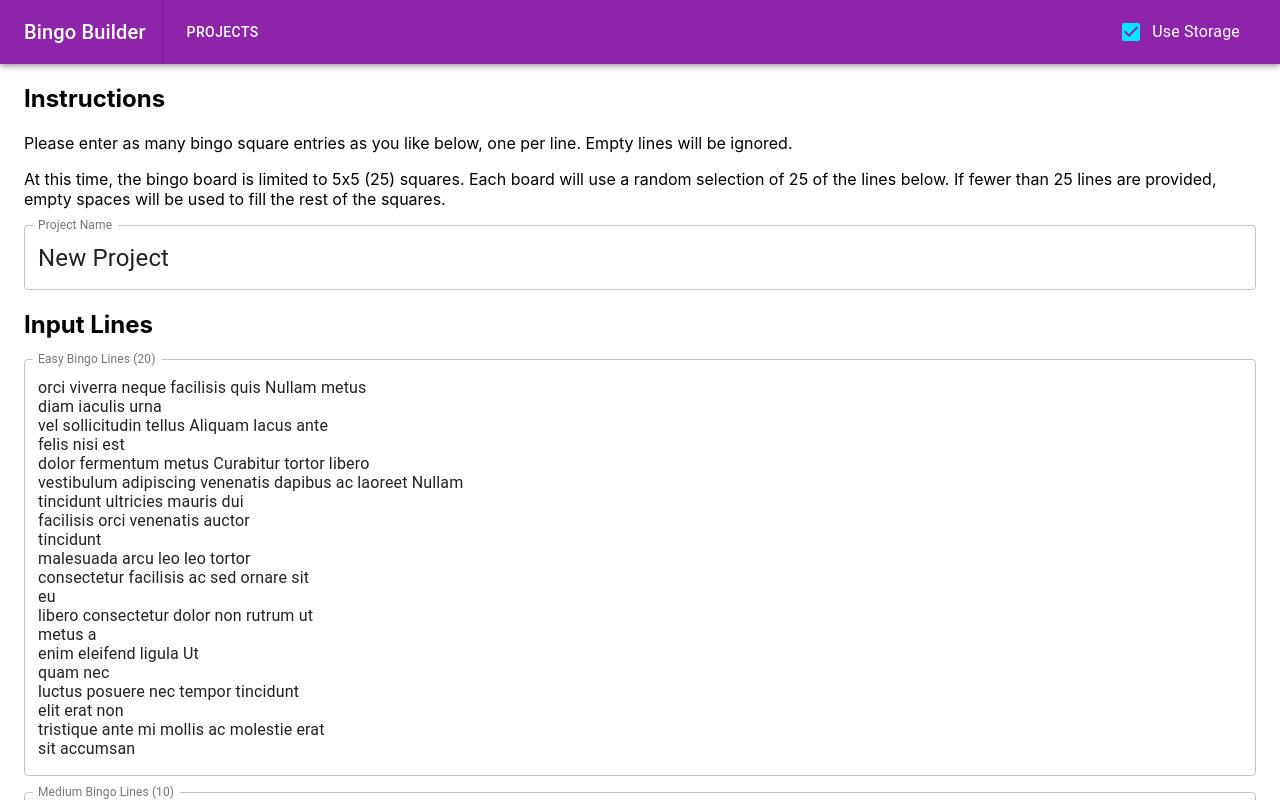
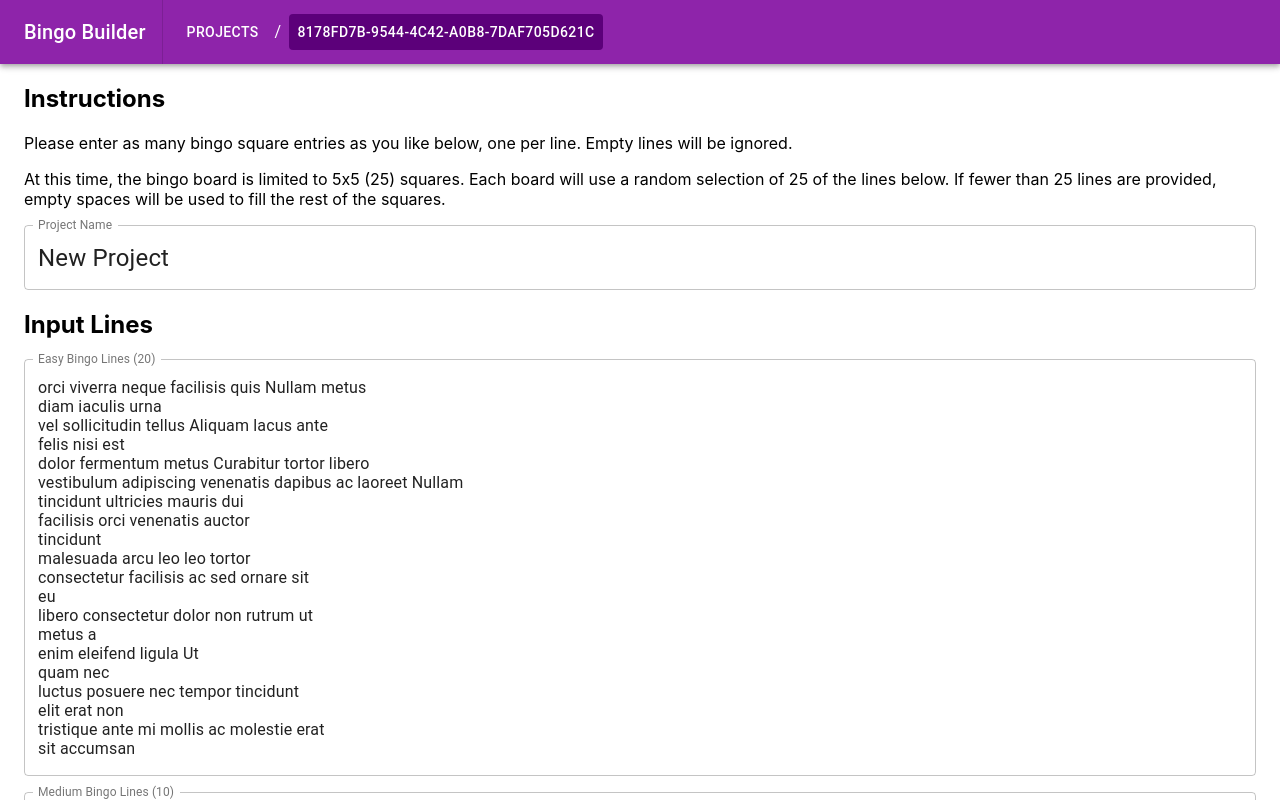
Before and after one commit to DSurguy/bingo-builder, a React (Vite) app: page / in a window 1280 px wide. Both pictures are taken after a click on the button "CREATE NEW PROJECT". Shown: the top 800 px of the page. Built offline with nearby package versions, Linux system fonts and the light colour scheme.

Commit message:
Better navigation, remove storage setting

```diff
--- a/package.json
+++ b/package.json
@@ -1,5 +1,5 @@
 {
-  "version": "1.1.3",
+  "version": "2.0.0",
   "engines": {
     "node": ">=14"
   },
--- a/src/components/TopAppBar.tsx
+++ b/src/components/TopAppBar.tsx
@@ -1,14 +1,15 @@
 import React from 'react';
-import { AppBar, Button, Divider, Toolbar, Typography, FormControlLabel, Checkbox, CircularProgress } from '@material-ui/core';
-import { appStepState, saveInProgressState, useStorageSettingState } from '../store/appState';
-import { useRecoilState, useRecoilValue, useSetRecoilState } from 'recoil';
+import { AppBar, Button, Divider, Toolbar, Typography, CircularProgress } from '@material-ui/core';
+import { useTheme } from '@material-ui/core/styles';
+import { appStepState, saveInProgressState } from '../store/appState';
+import { useRecoilState, useRecoilValue } from 'recoil';
 import { AppStep } from '../types';
 import { loadedProjectState } from '../store/project';
 
 export default function TopAppBar() {
-  const [useStorageSettingValue, setUseStorageSetting] = useRecoilState(useStorageSettingState);
+  const theme = useTheme();
   const [appStep, setAppStepState] = useRecoilState(appStepState);
-  const setLoadedProjectState = useSetRecoilState(loadedProjectState);
+  const [loadedProject, setLoadedProjectState] = useRecoilState(loadedProjectState);
   const saveInProgress = useRecoilValue(saveInProgressState);
 
   const onProjectsButtonClicked = () => {
@@ -18,26 +19,38 @@ export default function TopAppBar() {
     }
   }
 
+  const LoadedProjectLink = () => {
+    if( !loadedProject ) return null;
+    return (
+      <Button
+        disabled={saveInProgress}
+        onClick={() => setAppStepState(AppStep.input)}
+        color="inherit"
+        style={{
+          backgroundColor: theme.palette.primary.dark
+        }}
+      >
+        {loadedProject.id}
+      </Button>
+    )
+  }
+
   return (
     <AppBar position="static">
       <Toolbar>
         <Typography variant="h6">Bingo Builder</Typography>
         <Divider orientation="vertical" flexItem style={{ marginLeft: '1em', marginRight: '1em' }} />
         { saveInProgress ? <CircularProgress size="1em" color="inherit" /> : null}
-        <Button disabled={saveInProgress} onClick={onProjectsButtonClicked} color="inherit">Projects</Button>
-        <FormControlLabel
-          control={
-            <Checkbox
-              checked={useStorageSettingValue}
-              onChange={ e => setUseStorageSetting(e.target.checked)}
-              name="useStorageSetting"
-            />
-          }
+        <Button
+          disabled={saveInProgress}
+          onClick={onProjectsButtonClicked}
+          color="inherit"
           style={{
-            marginLeft: 'auto'
+            backgroundColor: appStep === AppStep.projectList ? theme.palette.primary.dark : undefined
           }}
-          label="Use Storage"
-        />
+        >Projects</Button>
+        {loadedProject ? <Typography style={{ marginLeft: '0.5em', marginRight: '0.5em' }}>/</Typography> : null}
+        <LoadedProjectLink />
       </Toolbar>
     </AppBar>
   );
--- a/src/steps/RenderStep.tsx
+++ b/src/steps/RenderStep.tsx
@@ -1,10 +1,10 @@
 import React, { useRef, useState, useEffect } from 'react';
-import { Box, LinearProgress, Container, Backdrop, Paper, Typography, CircularProgress } from '@material-ui/core'
+import { Box, LinearProgress, Container, Backdrop, Paper, Typography } from '@material-ui/core'
 import { makeStyles } from '@material-ui/core/styles'
 import { waitUntil } from '../utils/timeout';
 import { gridStyles } from './styles';
 import { BaseFontSize, SingleBoxSizePx } from '../utils/constants';
-import { LineAndStyle, LineAndStyleByDifficulty, DifficultyKey, Project } from '../types';
+import { LineAndStyle, LineAndStyleByDifficulty, DifficultyKey } from '../types';
 import { loadedProjectState } from '../store/project';
 import { useRecoilValue } from 'recoil';
 
--- a/src/store/appState.ts
+++ b/src/store/appState.ts
@@ -1,10 +1,5 @@
 import { atom } from "recoil";
 import { AppStep } from "../types";
-
-export const useStorageSettingState = atom({
-  key: 'useStorageSetting',
-  default: true
-});
 
 export const appStepState = atom({
   key: 'appStep',
```
